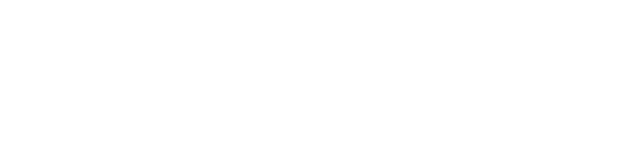
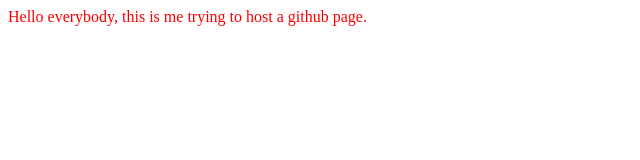
Before and after one commit to JasonLOLLL/learning, a plain HTML site: page main.html in a window 1280 px wide. Shown: the whole page, without its empty margins (0-640 px from the left). Drawn offline with Linux system fonts and the light colour scheme.

Commit message:
Update main.html

```diff
--- a/main.html
+++ b/main.html
@@ -1,4 +1,5 @@
 <DOCTYPE! html>
+  <title>Hello World</title>
 <body>
-
+  <p style="color:red">Hello everybody, this is me trying to host a github page.</p>
 </body>
```
